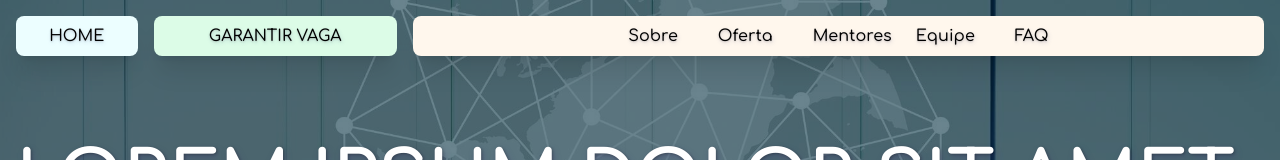
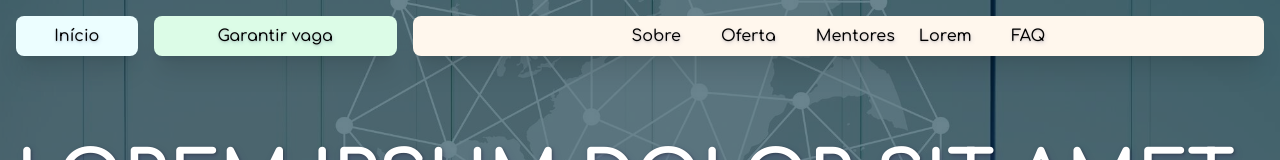
Before and after one commit to Romeusorionaet/Advocacia-Mentor, a Next.js app: page / in a window 1280 px wide. Shown: the top 160 px of the page. Built offline with nearby package versions, Linux system fonts and the light colour scheme.

Commit message:
feat: added a scroll Link for navigate in all sections

```diff
--- a/package.json
+++ b/package.json
@@ -16,12 +16,14 @@
     "next": "15.0.3",
     "react": "19.0.0-rc-66855b96-20241106",
     "react-dom": "19.0.0-rc-66855b96-20241106",
+    "react-scroll": "^1.9.0",
     "tailwindcss-textshadow": "^2.1.3"
   },
   "devDependencies": {
     "@types/node": "^20",
     "@types/react": "^18",
     "@types/react-dom": "^18",
+    "@types/react-scroll": "^1.8.10",
     "autoprefixer": "^10.4.20",
     "eslint": "^8.46.0",
     "eslint-config-next": "^14.0.1",
--- a/src/app/page.tsx
+++ b/src/app/page.tsx
@@ -1,14 +1,17 @@
 import { FormDashboard } from '@/components/form-dashboard'
 import { ArrowDown, ArrowRight } from 'lucide-react'
 import { Countdown } from '@/components/count-down'
+import { faqItems } from '@/lib/data-faq'
 import '../assets/styles/sticky.css'
 import Image from 'next/image'
-import { faqItems } from '@/lib/data-faq'
 
 export default function Home() {
   return (
     <main>
-      <section className="relative flex h-screen w-full flex-col justify-between bg-cyan-950/60 p-2 md:p-4">
+      <section
+        id="topPage"
+        className="relative flex h-screen w-full flex-col justify-between bg-cyan-950/60 p-2 md:p-4"
+      >
         <div className="absolute left-0 top-0 -z-10 h-full w-full bg-[url('/img/networking-business.jpeg')] bg-cover bg-center bg-no-repeat" />
         <h1 className="mt-32 text-4xl font-extrabold uppercase text-shadow-xl md:text-7xl">
           Lorem ipsum dolor sit amet consectetur adipisicing elit. Alias
@@ -26,7 +29,10 @@ export default function Home() {
         </div>
       </section>
 
-      <section className="relative mx-auto w-full max-w-5xl space-y-4 px-2 py-16">
+      <section
+        id="about"
+        className="relative mx-auto w-full max-w-5xl space-y-4 px-2 py-16"
+      >
         <div className="absolute left-0 top-0 -z-10 h-full w-full bg-[url('/img/bg-1.jpg')] bg-cover bg-center bg-no-repeat blur-lg" />
         <h2 className="mb-20 text-center text-4xl font-thin md:text-7xl">
           porque que nos escolher?
@@ -140,7 +146,10 @@ export default function Home() {
         </div>
       </section>
 
-      <section className="flex flex-col items-center justify-center bg-white pt-20 text-gray-800">
+      <section
+        id="bid"
+        className="flex flex-col items-center justify-center bg-white pt-20 text-gray-800"
+      >
         <div className="py-10 text-gray-800">
           <h2 className="text-center text-4xl font-thin text-shadow-sm md:text-7xl">
             Estamos com{' '}
@@ -273,7 +282,7 @@ export default function Home() {
         <div className="-mb-48 h-screen w-full bg-[url('/img/networking.jpeg')] bg-center bg-no-repeat" />
       </section>
 
-      <section className="relative flex flex-col pt-28">
+      <section id="mentors" className="relative flex flex-col pt-28">
         <div className="absolute left-0 top-0 -z-10 h-full w-full bg-[url('/img/bg-2.jpg')] bg-cover bg-center bg-no-repeat blur-md" />
         <h2 className="mb-20 text-center text-4xl font-thin md:text-7xl">
           Quem Está Por Trás da Nossa Mentoria
@@ -384,7 +393,7 @@ export default function Home() {
         </div>
       </section>
 
-      <section className="bg-orange-200 py-12 text-black">
+      <section id="faq" className="bg-orange-200 py-12 text-black">
         <div className="flex flex-wrap items-center justify-center">
           <h2 className="text-center text-4xl font-thin text-shadow-lg md:text-7xl">
             Perguntas Frequentes
@@ -428,7 +437,10 @@ export default function Home() {
         </div>
       </section>
 
-      <section className="relative flex flex-wrap justify-center gap-16 bg-[url('/img/man-run.png')] bg-left bg-no-repeat px-2 py-12 text-black md:bg-bottom">
+      <section
+        id="guaranteePlace"
+        className="relative flex flex-wrap justify-center gap-16 bg-[url('/img/man-run.png')] bg-left bg-no-repeat px-2 py-12 text-black md:bg-bottom"
+      >
         <div className="absolute left-0 top-0 -z-10 h-full w-full bg-white blur-sm md:blur-xl" />
         <div className="lg:w-1/2">
           <h2 className="text-4xl font-thin text-shadow-lg max-md:text-center md:text-7xl">
@@ -454,7 +466,7 @@ export default function Home() {
         </p>
       </section>
 
-      <section className="bg-white px-2 py-12">
+      <section id="lorem" className="bg-white px-2 py-12">
         <h2 className="text-4xl font-thin text-black text-shadow-lg max-md:text-center md:text-7xl">
           Lorem, ipsum dolor sit amet consectetur adipisicing elit.
         </h2>
--- a/src/components/header.tsx
+++ b/src/components/header.tsx
@@ -1,22 +1,28 @@
+import { ScrollLink } from './scroll-link'
+
 export function Header() {
   return (
     <header className="fixed left-0 z-20 w-full p-2 text-black text-shadow-md max-md:text-xs md:p-4">
       <nav className="flex gap-1 md:gap-4">
-        <div className="flex h-20 w-1.05/6 items-center justify-center rounded-lg bg-cyan-50 shadow-xl md:h-10 md:w-1.01/12">
-          <p className="uppercase">Home</p>
+        <div className="flex h-10 w-1.05/6 items-center justify-center rounded-lg bg-cyan-50 shadow-xl md:h-10 md:w-1.01/12">
+          <ScrollLink target="topPage" title="Início" />
         </div>
-        <div className="flex h-20 w-2.05/6 items-center justify-center rounded-lg bg-green-100 shadow-xl md:h-10 md:w-2.02/12">
-          <p className="uppercase">Garantir vaga</p>
+        <div className="flex h-10 w-2.05/6 items-center justify-center rounded-lg bg-green-100 shadow-xl md:h-10 md:w-2.02/12">
+          <ScrollLink
+            target="guaranteePlace"
+            title="Garantir vaga"
+            offset={-80}
+          />
         </div>
         <div className="flex h-20 w-1/2 justify-center gap-6 rounded-lg bg-orange-50 shadow-xl max-md:pt-2 md:h-10 md:w-8.07/12 md:items-center">
-          <div className="max-md:space-y-2 md:flex md:gap-6 lg:gap-10">
-            <p>Sobre</p>
-            <p>Oferta</p>
-            <p>Mentores</p>
+          <div className="flex gap-2 max-md:flex-col md:gap-6 lg:gap-10">
+            <ScrollLink target="about" title="Sobre" offset={-80} />
+            <ScrollLink target="bid" title="Oferta" />
+            <ScrollLink target="mentors" title="Mentores" offset={-80} />
           </div>
-          <div className="max-md:space-y-2 md:flex md:gap-6 lg:gap-10">
-            <p>Equipe</p>
-            <p>FAQ</p>
+          <div className="flex gap-2 max-md:flex-col md:gap-6 lg:gap-10">
+            <ScrollLink target="lorem" title="Lorem" offset={-80} />
+            <ScrollLink target="faq" title="FAQ" offset={-80} />
           </div>
         </div>
       </nav>
--- /dev/null
+++ b/src/components/scroll-link.tsx
@@ -0,0 +1,25 @@
+'use client'
+
+import { Link } from 'react-scroll'
+
+interface Props {
+  target: string
+  title: string
+  offset?: number
+}
+
+export function ScrollLink({ target, title, offset = 0 }: Props) {
+  return (
+    <Link
+      to={target}
+      spy={true}
+      smooth={true}
+      duration={700}
+      offset={offset}
+      activeClass="active-link"
+      className="cursor-pointer text-black no-underline duration-500 hover:text-blue-500"
+    >
+      {title}
+    </Link>
+  )
+}
```
Also changed, not shown: 1 other file (tests, documents, lock files or other folders).
